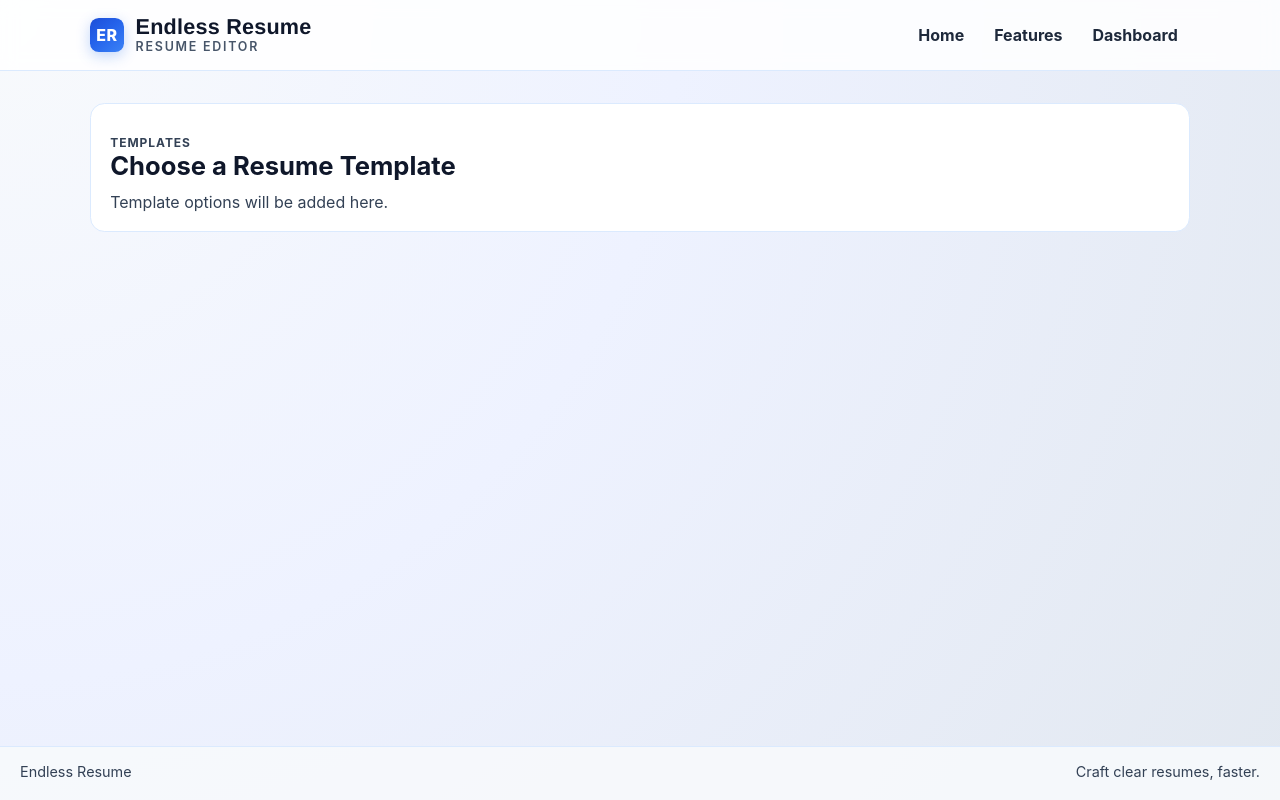
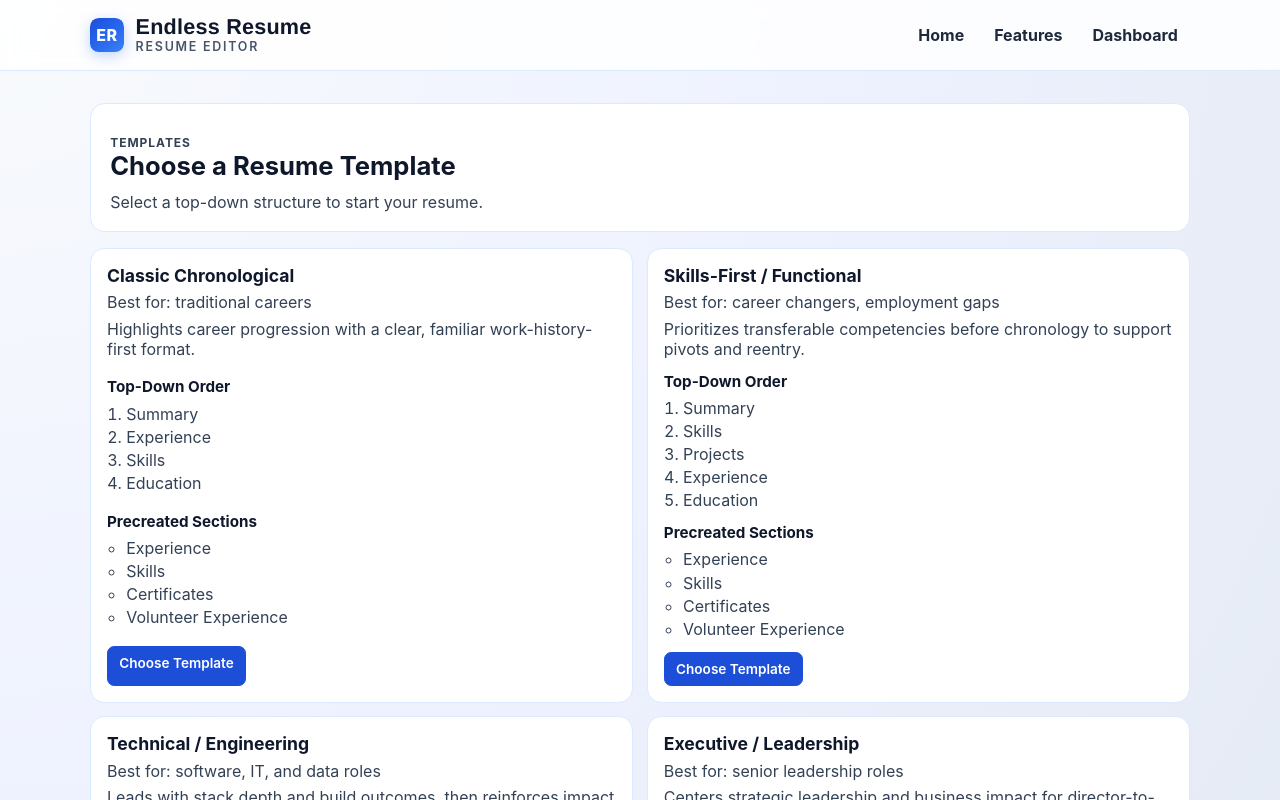
Before and after one commit to alexanderdombroski/resume-project, a Nuxt app in the folder packages/bakeoff2/: page /templates in a window 1280 px wide. Shown: the top 800 px of the page. Built offline with nearby package versions, Linux system fonts and the light colour scheme.

Commit message:
feat: add resume templates

```diff
--- /dev/null
+++ b/packages/bakeoff2/app/data/templates.ts
@@ -0,0 +1,46 @@
+export type TemplateOption = {
+  slug: string;
+  name: string;
+  bestFor: string;
+  order: string[];
+  summary: string;
+  precreatedSections: string[];
+};
+
+export const templateOptions: TemplateOption[] = [
+  {
+    slug: 'classic-chronological',
+    name: 'Classic Chronological',
+    bestFor: 'traditional careers',
+    order: ['Summary', 'Experience', 'Skills', 'Education'],
+    summary: 'Highlights career progression with a clear, familiar work-history-first format.',
+    precreatedSections: ['Experience', 'Skills', 'Certificates', 'Volunteer Experience'],
+  },
+  {
+    slug: 'skills-first-functional',
+    name: 'Skills-First / Functional',
+    bestFor: 'career changers, employment gaps',
+    order: ['Summary', 'Skills', 'Projects', 'Experience', 'Education'],
+    summary:
+      'Prioritizes transferable competencies before chronology to support pivots and reentry.',
+    precreatedSections: ['Experience', 'Skills', 'Certificates', 'Volunteer Experience'],
+  },
+  {
+    slug: 'technical-engineering',
+    name: 'Technical / Engineering',
+    bestFor: 'software, IT, and data roles',
+    order: ['Technical Skills', 'Projects', 'Experience', 'Education'],
+    summary:
+      'Leads with stack depth and build outcomes, then reinforces impact through experience.',
+    precreatedSections: ['Experience', 'Skills', 'Certificates', 'Volunteer Experience'],
+  },
+  {
+    slug: 'executive-leadership',
+    name: 'Executive / Leadership',
+    bestFor: 'senior leadership roles',
+    order: ['Executive Summary', 'Leadership Highlights', 'Experience', 'Education'],
+    summary:
+      'Centers strategic leadership and business impact for director-to-C-suite positioning.',
+    precreatedSections: ['Experience', 'Skills', 'Certificates', 'Volunteer Experience'],
+  },
+];
--- a/packages/bakeoff2/app/pages/templates.vue
+++ b/packages/bakeoff2/app/pages/templates.vue
@@ -3,12 +3,49 @@
     <header class="templates-header">
       <p class="kicker">Templates</p>
       <h1>Choose a Resume Template</h1>
-      <p>Template options will be added here.</p>
+      <p>Select a top-down structure to start your resume.</p>
     </header>
+
+    <ul class="template-grid">
+      <li v-for="templateOption in templateOptions" :key="templateOption.slug" class="template-card">
+        <div class="template-card-top">
+          <h2>{{ templateOption.name }}</h2>
+          <p class="best-for">Best for: {{ templateOption.bestFor }}</p>
+          <p class="summary">{{ templateOption.summary }}</p>
+        </div>
+
+        <div class="template-details">
+          <h3>Top-Down Order</h3>
+          <ol>
+            <li v-for="item in templateOption.order" :key="`${templateOption.slug}-${item}`">
+              {{ item }}
+            </li>
+          </ol>
+        </div>
+
+        <div class="template-details">
+          <h3>Precreated Sections</h3>
+          <ul>
+            <li
+              v-for="section in templateOption.precreatedSections"
+              :key="`${templateOption.slug}-pre-${section}`"
+            >
+              {{ section }}
+            </li>
+          </ul>
+        </div>
+
+        <NuxtLink class="btn btn-choose" :to="`/editor?template=${templateOption.slug}`">
+          Choose Template
+        </NuxtLink>
+      </li>
+    </ul>
   </section>
 </template>
 
 <script setup lang="ts">
+import { templateOptions } from '../data/templates';
+
 defineOptions({
   name: 'ResumeTemplatesPage',
 });
@@ -45,4 +82,79 @@ h1 {
   margin: 0.7rem 0 0;
   color: #334155;
 }
+
+.template-grid {
+  list-style: none;
+  margin: 0;
+  padding: 0;
+  display: grid;
+  gap: 0.85rem;
+  grid-template-columns: repeat(2, minmax(0, 1fr));
+}
+
+.template-card {
+  border: 1px solid #dbeafe;
+  border-radius: 0.9rem;
+  background: #fff;
+  padding: 1rem;
+  display: grid;
+  gap: 0.8rem;
+}
+
+.template-card-top h2 {
+  margin: 0;
+  font-size: 1.1rem;
+}
+
+.best-for,
+.summary {
+  margin: 0.4rem 0 0;
+  color: #334155;
+}
+
+.template-details h3 {
+  margin: 0;
+  font-size: 0.95rem;
+}
+
+.template-details ol,
+.template-details ul {
+  margin: 0.45rem 0 0;
+  padding-left: 1.2rem;
+  color: #334155;
+}
+
+.template-details li + li {
+  margin-top: 0.2rem;
+}
+
+.btn {
+  border: 1px solid #cbd5e1;
+  background: #fff;
+  color: #0f172a;
+  border-radius: 0.45rem;
+  font-size: 0.85rem;
+  font-weight: 600;
+  padding: 0.5rem 0.7rem;
+}
+
+.btn-choose {
+  display: inline-flex;
+  width: fit-content;
+  text-decoration: none;
+  background: #1d4ed8;
+  border-color: #1d4ed8;
+  color: #fff;
+}
+
+.btn-choose:hover {
+  background: #1e40af;
+  border-color: #1e40af;
+}
+
+@media (max-width: 900px) {
+  .template-grid {
+    grid-template-columns: 1fr;
+  }
+}
 </style>
--- a/packages/bakeoff2/nuxt.config.ts
+++ b/packages/bakeoff2/nuxt.config.ts
@@ -25,6 +25,7 @@ export default defineNuxtConfig({
     '/': { prerender: true },
     '/features': { prerender: true },
     '/dashboard': { prerender: true },
+    '/templates': { prerender: true },
     '/editor': { prerender: true },
     '/print': { prerender: true },
     '/api/**': { prerender: false },
```
